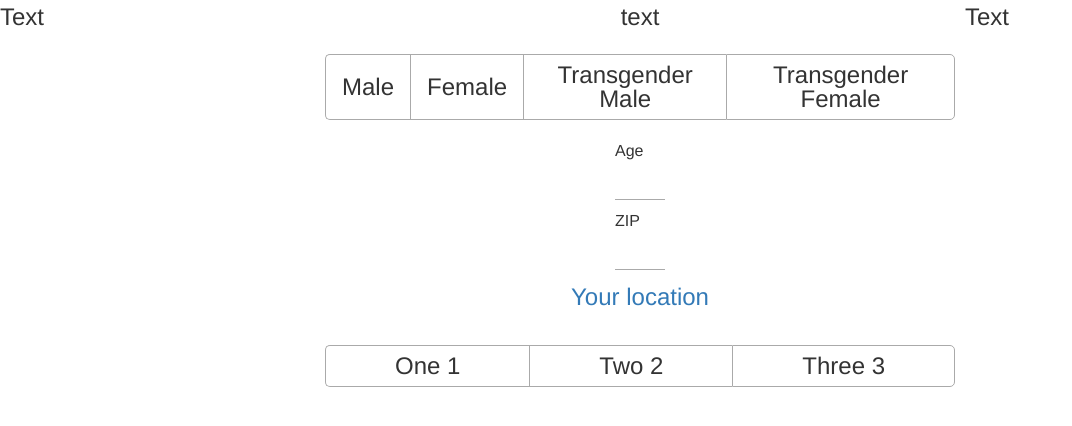
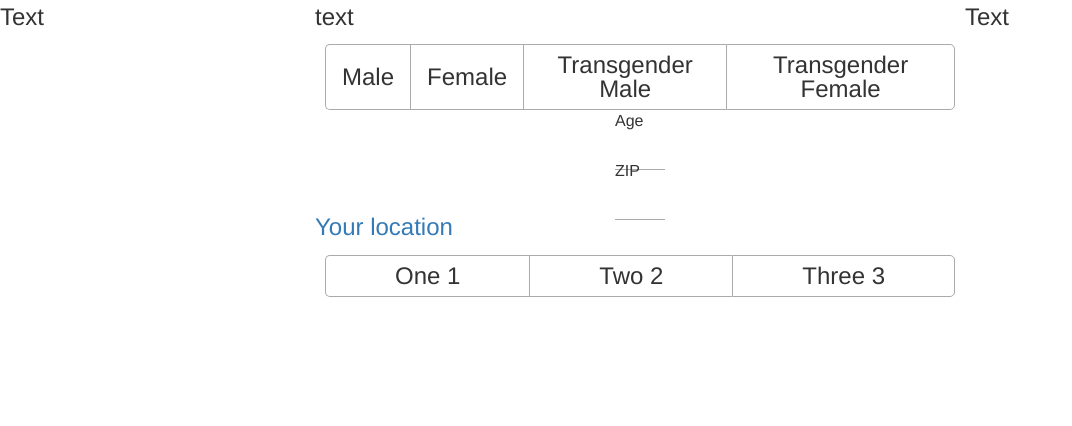
Before and after one commit to pvahanian/shelter-project, a React (Create React App) app: page / in a window 1280 px wide. Shown: the top 426 px of the page, without its empty margins (0-1072 px from the left). Built offline with nearby package versions, Linux system fonts and the light colour scheme.

Commit message:
Add Context API to allow for easy color scheme switching

```diff
--- a/src/App.js
+++ b/src/App.js
@@ -1,4 +1,4 @@
-import React from 'react';
+import React, {PureComponent} from 'react';
 import logo from './logo.svg';
 import './App.scss';
 import FieldSelector from "./components/FieldSelector";
@@ -6,7 +6,7 @@ import NavBlock from "./components/NavigationBlock";
 import NavBar from "./components/Navbar";
 import Footer from "./components/Footer";
 import ExclusiveOption from "./components/ExclusiveOption";
-
+import { ThemeContext } from './ThemeContext';
 
 const navbar = {};
 navbar.brand =
@@ -22,10 +22,10 @@ navbar.links = [
 
 const exampleOptions = ['One 1', 'Two 2', 'Three 3'];
 
-
 function App() {
   return (
-    <div className="App">
+    <ThemeContext.Provider value='light'>
+      <div className='App'>
         <div id='left-gutter-container'>
           Text
         </div>
@@ -39,6 +39,7 @@ function App() {
           Text
         </div>
       </div>
+    </ThemeContext.Provider>
   );
 }
 
--- a/src/App.scss
+++ b/src/App.scss
@@ -17,8 +17,6 @@
     grid-template-columns: [left-edge] auto [left-gutter] 650px [right-gutter] auto [right-edge];
     font-size: $big-font-size;
   }
-
-  background-color: $primary-color;
 }
 
 #left-gutter-container {
--- a/src/Assets/FieldSelector.scss
+++ b/src/Assets/FieldSelector.scss
@@ -1,3 +1,4 @@
+@import '../GlobalStyle/globals';
 
 .field-selector {
   display: flex;
@@ -9,4 +10,13 @@
   > * {
     margin-top: 20px;
   }
+
+  &-light {
+    background-color: $primary-color;
+  }
+
+  &-dark {
+    background-color: $dark-theme-primary-color;
+    color: $dark-theme-font-color;
+  }
 }
--- a/src/GlobalStyle/_colors.scss
+++ b/src/GlobalStyle/_colors.scss
@@ -1,4 +1,9 @@
+
+$theme: 0;
 
 $primary-color: white;
-$secondary-color: white;
+$secondary-color: rgba(0,0,255,0.1);
 $dark-border-color: #aaa;
+
+$dark-theme-primary-color: rgb(30,20,80);
+$dark-theme-font-color: white;
--- /dev/null
+++ b/src/ThemeContext.js
@@ -0,0 +1,3 @@
+import React from 'react';
+
+export const ThemeContext = React.createContext('light')
--- a/src/components/FieldSelector.js
+++ b/src/components/FieldSelector.js
@@ -2,8 +2,11 @@ import React from 'react';
 import ExclusiveOption from "./ExclusiveOption";
 import NumberInput from './NumberInput';
 import '../Assets/FieldSelector.scss';
+import { ThemeContext } from '../ThemeContext';
 
 class FieldSelector extends React.Component {
+  static contextType = ThemeContext;
+
   constructor(props) {
     super(props)
 
@@ -29,7 +32,8 @@ class FieldSelector extends React.Component {
 
   render() {
     return(
-      <div className='field-selector'>
+      <>
+      <div className={'field-selector-' + this.context}>
         text
         <ExclusiveOption items={['Male', 'Female', 'Transgender Male', 'Transgender Female']}/>
         <NumberInput name='Age' onChange={this.handleAgeChange} />
@@ -40,6 +44,7 @@ class FieldSelector extends React.Component {
         <div className={"Services"}>
         </div>
       </div>
+      </>
     );
   }
 }
```
Lines whose indentation alone changed are shown as unchanged.
